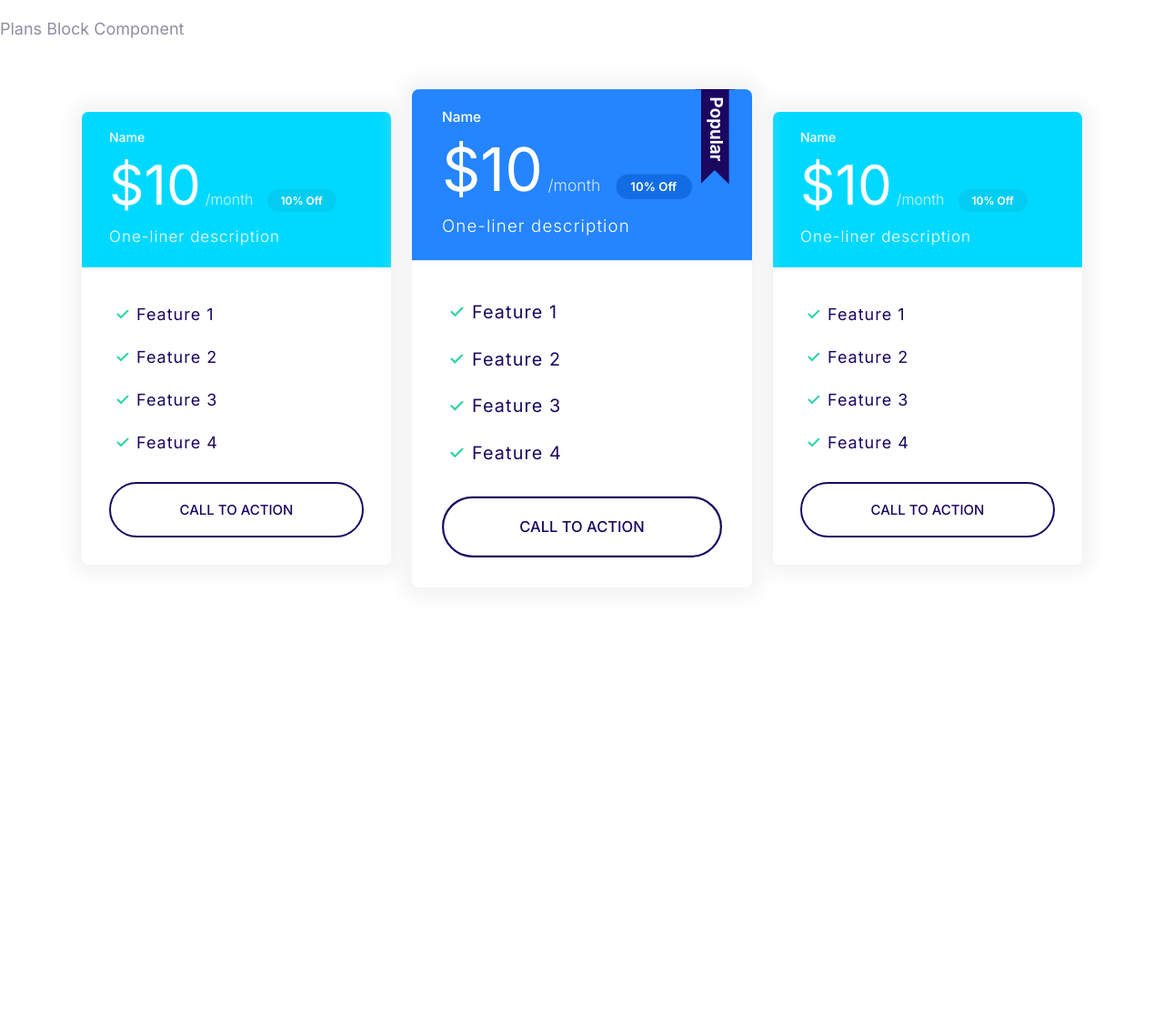
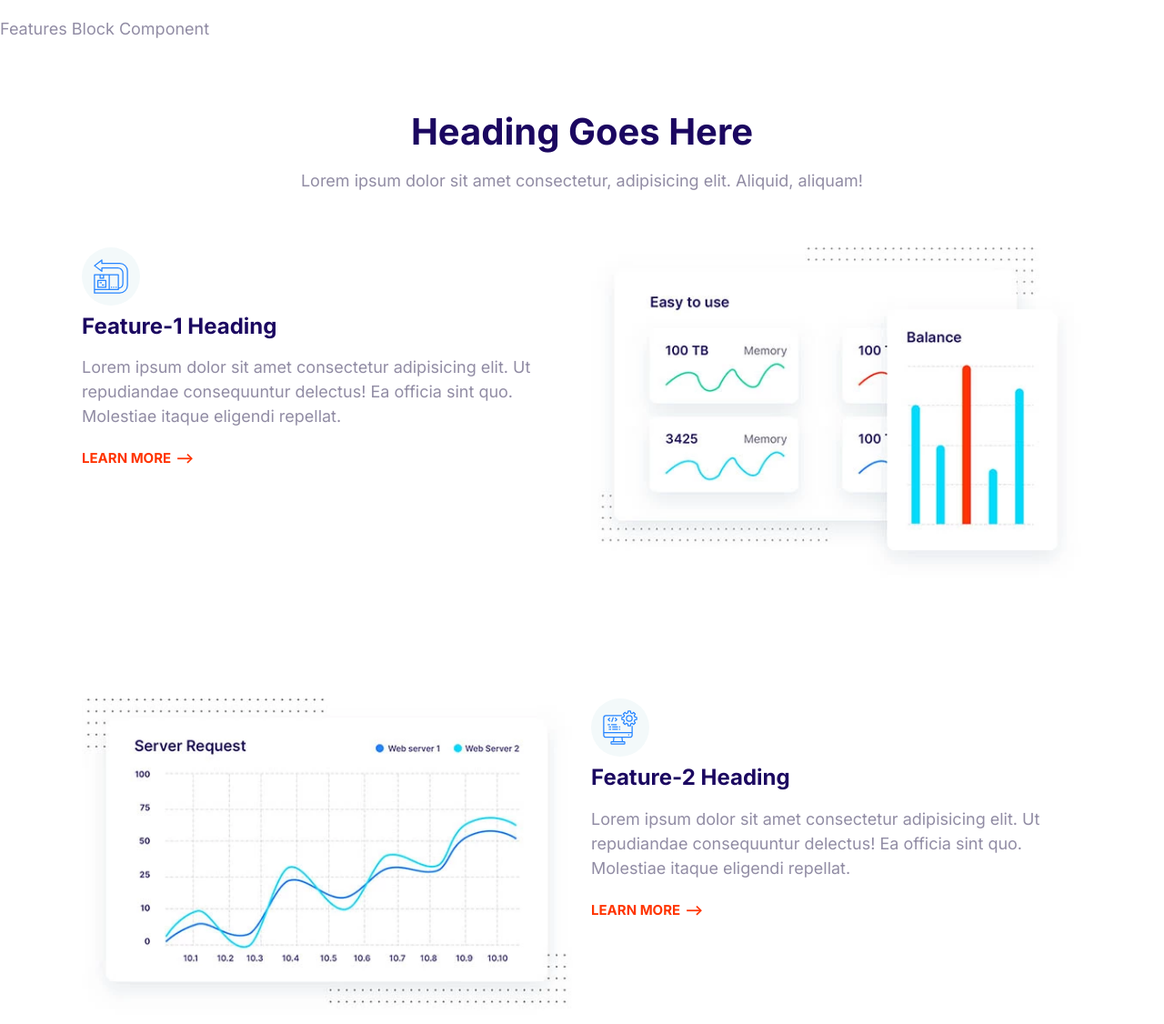
Before and after one commit to yntpdotme/moshify, a plain HTML site: page index.html in a window 1280 px wide. Shown: the top 1126 px of the page at 91% size. Before the commit the page ends 800 px from the top, so only its background shows below. Drawn offline with Linux system fonts and the light colour scheme.

Commit message:
feat: implement features block

```diff
--- a/css/styles.css
+++ b/css/styles.css
@@ -807,3 +807,29 @@ a {
 .plan--popular:hover {
 	transform: scale(1.15);
 }
+
+/* ----- Features Block ----- */
+
+.feature {
+	gap: 4rem 2rem;
+	margin: 12rem 0;
+}
+
+.feature:first-of-type {
+	margin-top: 6rem;
+}
+
+.feature__heading {
+	margin: 1rem 0;
+}
+
+.feature__image {
+	width: 100%;
+}
+
+@media screen and (min-width: 768px) {
+	/* For Tablets and Wider Screens */
+	.feature:nth-of-type(even) .feature__content {
+		order: 2;
+	}
+}
--- a/index.html
+++ b/index.html
@@ -14,78 +14,127 @@
 		<link rel="stylesheet" href="./css/styles.css" />
 	</head>
 	<body>
-		<p>Plans Block Component</p>
-		<section class="block container block-plans">
-			<div class="grid grid--1x3">
-				<div class="plan">
-					<div class="card card--secondary">
-						<header class="card__header">
-							<h3 class="plan__name">Name</h3>
-							<span class="plan__price">$10</span>
-							<span class="plan__billing-cycle">/month</span>
-							<span class="badge badge--secondary badge--small">10% Off</span>
-							<span class="plan__description"> One-liner description </span>
-						</header>
-						<div class="card__body">
-							<ul class="list list--tick">
-								<li class="list__items">Feature 1</li>
-								<li class="list__items">Feature 2</li>
-								<li class="list__items">Feature 3</li>
-								<li class="list__items">Feature 4</li>
-							</ul>
-							<button class="btn btn--block btn--outlined">
-								Call To Action
-							</button>
-						</div>
-					</div>
+		<p>Features Block Component</p>
+		<section class="block container block-features">
+			<header class="block__header">
+				<h2 class="block__heading">Heading Goes Here</h2>
+				<p>
+					Lorem ipsum dolor sit amet consectetur, adipisicing elit. Aliquid,
+					aliquam!
+				</p>
+			</header>
+
+			<article class="grid grid--1x2 feature">
+				<div class="feature__content">
+					<span class="icon-container">
+						<svg class="icon icon--primary">
+							<use xlink:href="./images/sprite.svg#easy"></use>
+						</svg>
+					</span>
+					<h3 class="feature__heading">Feature-1 Heading</h3>
+					<p>
+						Lorem ipsum dolor sit amet consectetur adipisicing elit. Ut
+						repudiandae consequuntur delectus! Ea officia sint quo. Molestiae
+						itaque eligendi repellat.
+					</p>
+					<a href="#" class="link-arrow">Learn More</a>
 				</div>
+				<picture>
+					<source
+						type="image/webp"
+						srcset="./images/easy.webp 1x, ./images/easy@2x.webp 2x"
+					/>
+					<source
+						type="image/jpg"
+						srcset="./images/easy.jpg 1x, ./images/easy@2x.jpg 2x"
+					/>
+					<img class="feature__image" src="./images/easy@2x.jpg" alt="" />
+				</picture>
+			</article>
 
-				<div class="plan plan--popular">
-					<div class="card card--primary">
-						<header class="card__header">
-							<h3 class="plan__name">Name</h3>
-							<span class="plan__price">$10</span>
-							<span class="plan__billing-cycle">/month</span>
-							<span class="badge badge--primary badge--small">10% Off</span>
-							<span class="plan__description"> One-liner description </span>
-						</header>
-						<div class="card__body">
-							<ul class="list list--tick">
-								<li class="list__items">Feature 1</li>
-								<li class="list__items">Feature 2</li>
-								<li class="list__items">Feature 3</li>
-								<li class="list__items">Feature 4</li>
-							</ul>
-							<button class="btn btn--block btn--outlined">
-								Call To Action
-							</button>
-						</div>
-					</div>
+			<article class="grid grid--1x2 feature">
+				<div class="feature__content">
+					<span class="icon-container">
+						<svg class="icon icon--primary">
+							<use xlink:href="./images/sprite.svg#computer"></use>
+						</svg>
+					</span>
+					<h3 class="feature__heading">Feature-2 Heading</h3>
+					<p>
+						Lorem ipsum dolor sit amet consectetur adipisicing elit. Ut
+						repudiandae consequuntur delectus! Ea officia sint quo. Molestiae
+						itaque eligendi repellat.
+					</p>
+					<a href="#" class="link-arrow">Learn More</a>
 				</div>
+				<picture>
+					<source
+						type="image/webp"
+						srcset="./images/fast.webp 1x, ./images/fast@2x.webp 2x"
+					/>
+					<source
+						type="image/jpg"
+						srcset="./images/fast.jpg 1x, ./images/fast@2x.jpg 2x"
+					/>
+					<img class="feature__image" src="./images/fast@2x.jpg" alt="" />
+				</picture>
+			</article>
 
-				<div class="plan">
-					<div class="card card--secondary">
-						<header class="card__header">
-							<h3 class="plan__name">Name</h3>
-							<span class="plan__price">$10</span>
-							<span class="plan__billing-cycle">/month</span>
-							<span class="badge badge--secondary badge--small">10% Off</span>
-							<span class="plan__description"> One-liner description </span>
-						</header>
-						<div class="card__body">
-							<ul class="list list--tick">
-								<li class="list__items">Feature 1</li>
-								<li class="list__items">Feature 2</li>
-								<li class="list__items">Feature 3</li>
-								<li class="list__items">Feature 4</li>
-							</ul>
-							<button class="btn btn--block btn--outlined">
-								Call To Action
-							</button>
-						</div>
-					</div>
+			<article class="grid grid--1x2 feature">
+				<div class="feature__content">
+					<span class="icon-container">
+						<svg class="icon icon--primary">
+							<use xlink:href="./images/sprite.svg#wordpress"></use>
+						</svg>
+					</span>
+					<h3 class="feature__heading">Feature-3 Heading</h3>
+					<p>
+						Lorem ipsum dolor sit amet consectetur adipisicing elit. Ut
+						repudiandae consequuntur delectus! Ea officia sint quo. Molestiae
+						itaque eligendi repellat.
+					</p>
+					<a href="#" class="link-arrow">Learn More</a>
 				</div>
-			</div>
+				<picture>
+					<source
+						type="image/webp"
+						srcset="./images/wordpress.webp 1x, ./images/wordpress@2x.webp 2x"
+					/>
+					<source
+						type="image/jpg"
+						srcset="./images/wordpress.jpg 1x, ./images/wordpress@2x.jpg 2x"
+					/>
+					<img class="feature__image" src="./images/wordpress@2x.jpg" alt="" />
+				</picture>
+			</article>
+
+			<article class="grid grid--1x2 feature">
+				<div class="feature__content">
+					<span class="icon-container">
+						<svg class="icon icon--primary">
+							<use xlink:href="./images/sprite.svg#clock"></use>
+						</svg>
+					</span>
+					<h3 class="feature__heading">Feature-4 Heading</h3>
+					<p>
+						Lorem ipsum dolor sit amet consectetur adipisicing elit. Ut
+						repudiandae consequuntur delectus! Ea officia sint quo. Molestiae
+						itaque eligendi repellat.
+					</p>
+					<a href="#" class="link-arrow">Learn More</a>
+				</div>
+				<picture>
+					<source
+						type="image/webp"
+						srcset="./images/support.webp 1x, ./images/support@2x.webp 2x"
+					/>
+					<source
+						type="image/jpg"
+						srcset="./images/support.jpg 1x, ./images/support@2x.jpg 2x"
+					/>
+					<img class="feature__image" src="./images/support@2x.jpg" alt="" />
+				</picture>
+			</article>
 		</section>
 
 		<!-- Script for Collapsible Components -->
```
Also changed, not shown: components/block-features.html (added, +125 -0 lines), images/easy.jpg (added), images/easy.webp (added), images/easy@2x.jpg (added), images/easy@2x.webp (added), images/fast.jpg (added), images/fast.webp (added), images/fast@2x.jpg (added), images/fast@2x.webp (added), images/support.jpg (added), images/support.webp (added), images/support@2x.jpg (added), images/support@2x.webp (added), images/wordpress.jpg (added), 3 more files.
